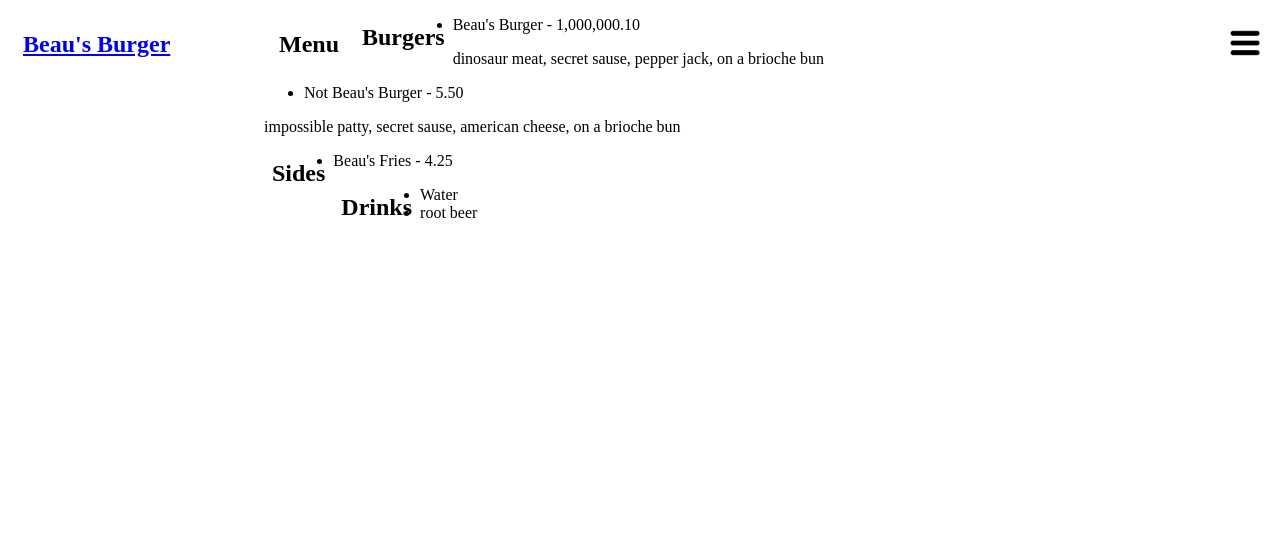
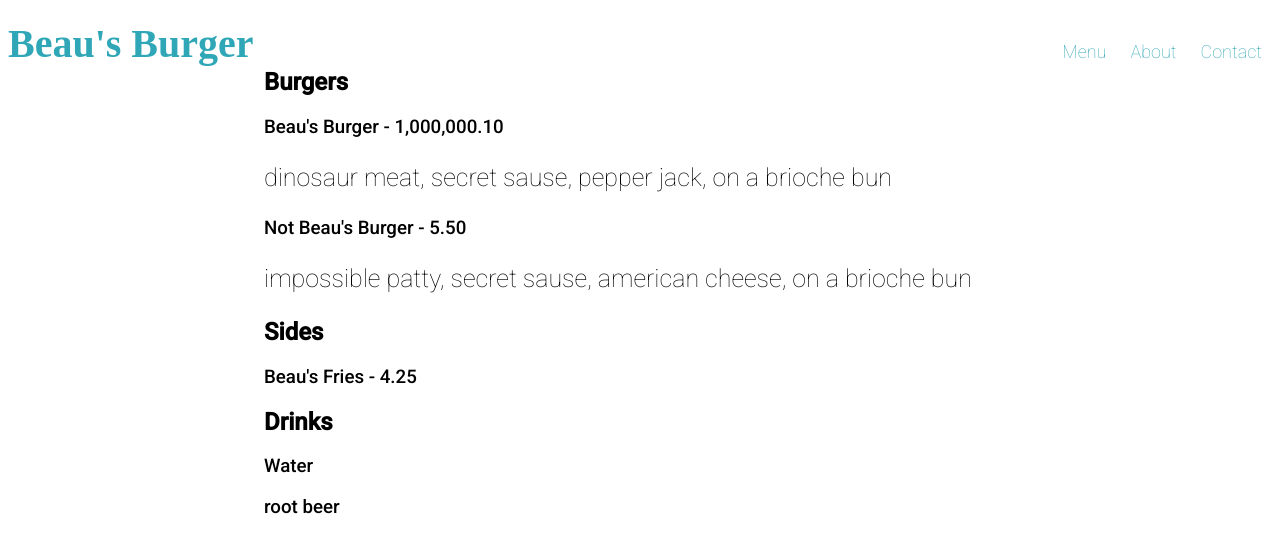
Before and after one commit to Beauazuma/spring2021-webdesign2, a plain HTML site: page week2/homework/menu.html in a window 1280 px wide. Drawn offline with Linux system fonts and the light colour scheme; a web font is replaced by a local one.

Commit message:
added fonts and form.
completed the contact page and the menu page.

cant seem to figure out whats going on with the responsiveness on the pages other than the index. and the drop menu isnt cooperating either.

```diff
--- a/week2/homework/menu.html
+++ b/week2/homework/menu.html
@@ -3,14 +3,18 @@
 <head>
 <meta charset="UTF-8">
 <title>menu</title>
-	<link rel="stylesheet" href="styles.css">
+<link rel="stylesheet" href="styles.css">
+	<link href="https://fonts.googleapis.com/css2?family=Crete+Round&family=Roboto:wght@100;500&family=Volkhov&display=swap" rel="stylesheet">
+	<link href="https://fonts.googleapis.com/css2?family=Crete+Round&family=Roboto:wght@100&display=swap" rel="stylesheet">
+	<link href="https://fonts.googleapis.com/css2?family=Crete+Round&family=Roboto:wght@100;500&display=swap" rel="stylesheet">
+
 </head>
 
 <body>
 
 	<header>
 		<nav>
-	<h1><a href="index.html">Beau's Burger</a></h1>
+	<h1><a href="index.html" id="home">Beau's Burger</a></h1>
 
 		<label for="menuToggle">
 			<img src="toggle_menu.png" alt="menu toggle"
@@ -26,31 +30,34 @@
 
 	</nav>
 	</header>
+
+
 	<main>
 		<section>
-	<h1>Menu</h1>
+			<div class="content">
+	<div id="menu">
+		<h2 style="color:white">Burgers</h2>
+		<h2>Burgers</h2>
 
-		<h2>Burgers</h2>
-	<ul>
-		<li>Beau's Burger - 1,000,000.10</li>
-	</ul>
+		<h3>Beau's Burger - 1,000,000.10</h3>
+
 	<p>dinosaur meat, secret sause, pepper jack, on a brioche bun</p>
 
-	<ul>
-		<li>Not Beau's Burger - 5.50</li>
-	</ul>
+
+		<h3>Not Beau's Burger - 5.50</h3>
+
 	<p>impossible patty, secret sause, american cheese, on a brioche bun</p>
 
 	<h2>Sides</h2>
-	<ul>
-		<li>Beau's Fries - 4.25</li>
-	</ul>
+
+		<h3>Beau's Fries - 4.25</h3>
 
 	<h2>Drinks</h2>
-	<ul>
-		<li>Water</li>
-		<li>root beer</li>
-	</ul>
+
+		<h3>Water</h3>
+		<h3>root beer</h3>
+	</div>
+			</div>
 		</section>
 </main>
 </body>
--- a/week2/homework/styles.css
+++ b/week2/homework/styles.css
@@ -1,5 +1,7 @@
 @charset "UTF-8";
 /* CSS Document */
+
+@import url('https://fonts.googleapis.com/css2?family=Crete+Round&display=swap');
 
 img {
 	max-width:100%
@@ -11,40 +13,128 @@ img {
 
 #togglebutton{
 	height:30px;
-	float:right;
-	margin:12px
+	float: right;
 }
 
 header nav ul {
 	display:none;
 	padding-left: 0px;
 	list-style:none;
-	float:left;
+float:left;
+
 }
 
 #menuToggle:checked + ul {
 	display:block;
+
+}
+
+h2{
+	font-family: 'Roboto', sans-serif;
+	font-weight:600;
+
+
+}
+
+h3{
+	font-family: 'Roboto', sans-serif;
+	font-weight:400;
+}
+
+p{
+	font-family: 'Roboto', sans-serif;
+	font-weight:100;
+	font-size: 18px;
 }
 
 header nav ul li {
+	padding: 5px 10px;
+	border-bottom: solid 2px;
+	font-family: 'Roboto', sans-serif;
+	font-weight:100;
+}
+
+#home {
+	float: left;
+	font-family: 'Volkhov', serif;
 
 }
 
-h1 {
-	margin:15px;
-	float:left;
+header a:link {text-decoration:none;color:#30a7b7;}
+/*visited*/
+header a:visited {text-decoration:none;color:black}
+/*hover*/
+header a:hover {color:slategray;}
+/*pressed*/
+header a:active {color:slategray;}
+
+#content {
+	height: 100%;
+}
+
+form {
+	border:solid;
+	width:100%;
+	margin: 0 auto;
+	overflow:hidden;
+	font-family:Gotham, "Helvetica Neue", Helvetica, Arial, "sans-serif";
 
 }
 
-h2 {
+input,textarea {
+	padding: 0.5em 0.6em;
+	border: 1px solid #ccc;
+	border-radius: 4px;
+	margin: 0.25em 0;
+}
 
-	float:left;
-	margin:8px;
-}
+label {margin: 0.25em 0;}
+
+fieldset {border:0;}
+
+.send {background-color: white; width:200px;padding:10px; font-size: 1em}
+
+.send:hover {background-color:#62cacc;}
+
 
 @media(min-width: 768px) {
 	section{
 		width:752px;
 		margin:auto;
 	}
+
+	label[for=menuToggle]{
+		display:none;
+	}
+
+	header nav ul {
+		display:block;
+		float:right;
+	}
+
+	header nav ul li {
+		display:inline-block;
+		border-bottom: 0px;
+	}
+
+	form{
+		width:752px;
+	}
 }
+
+
+@media(min-width:1023px){
+
+	p{
+		font-size:25px;
+	}
+
+	#home{
+		font-size: 40px;
+	}
+
+	header nav ul li {
+		font-size: 18px;
+	}
+
+}
```
Also changed, not shown: week2/homework/about.html (+20 -1 lines), week2/homework/contact.html (+27 -2 lines), week2/homework/index.html (+6 -1 lines), week2/homework/dino.jpg (added).
